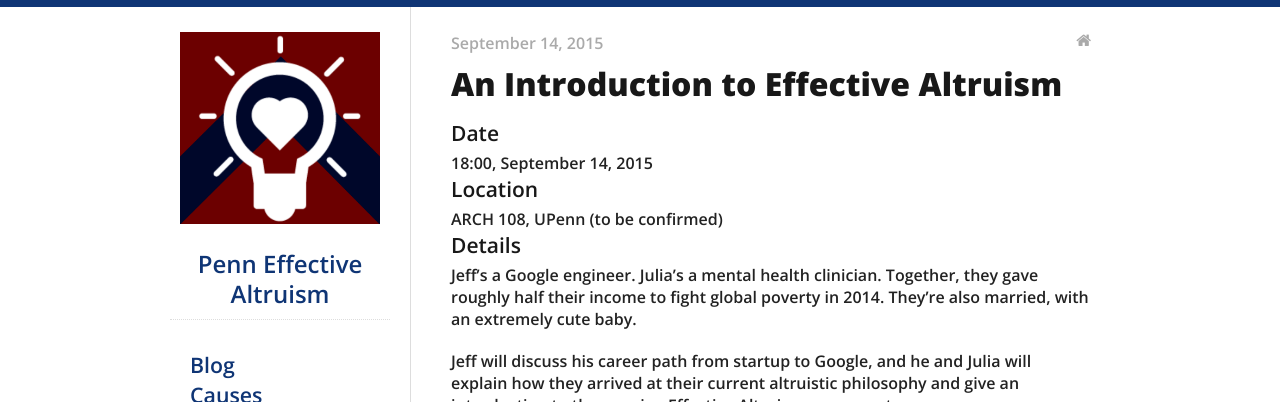
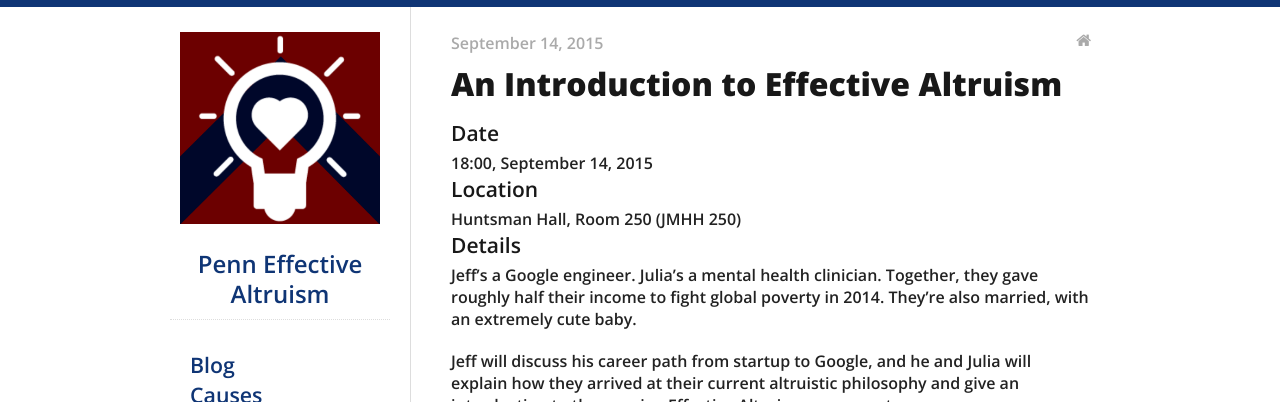
Before and after one commit to pennea/pennea.github.io, a Jekyll site: the page built from _posts/2015-09-14-jeff-and-julia.md, in a window 1280 px wide. Shown: the top 402 px of the page. Built offline with Jekyll 4.4.1, drawn with Linux system fonts in a browser that asks for light colours; nearby versions of some CDN libraries.

Commit message:
Update 2015-09-14-jeff-and-julia.md

```diff
--- a/_posts/2015-09-14-jeff-and-julia.md
+++ b/_posts/2015-09-14-jeff-and-julia.md
@@ -3,7 +3,7 @@ layout: post
 guest:  "Jeff Kaufman and Julia Wise"
 title: "An Introduction to Effective Altruism"
 date:   2015-09-14 18:00:00
-location: "ARCH 108, UPenn (to be confirmed)"
+location: "Huntsman Hall, Room 250 (JMHH 250)"
 categories: event
 ---
 Jeff's a Google engineer. Julia's a mental health clinician. Together, they gave roughly half their income to fight global poverty in 2014. They're also married, with an extremely cute baby.
```
